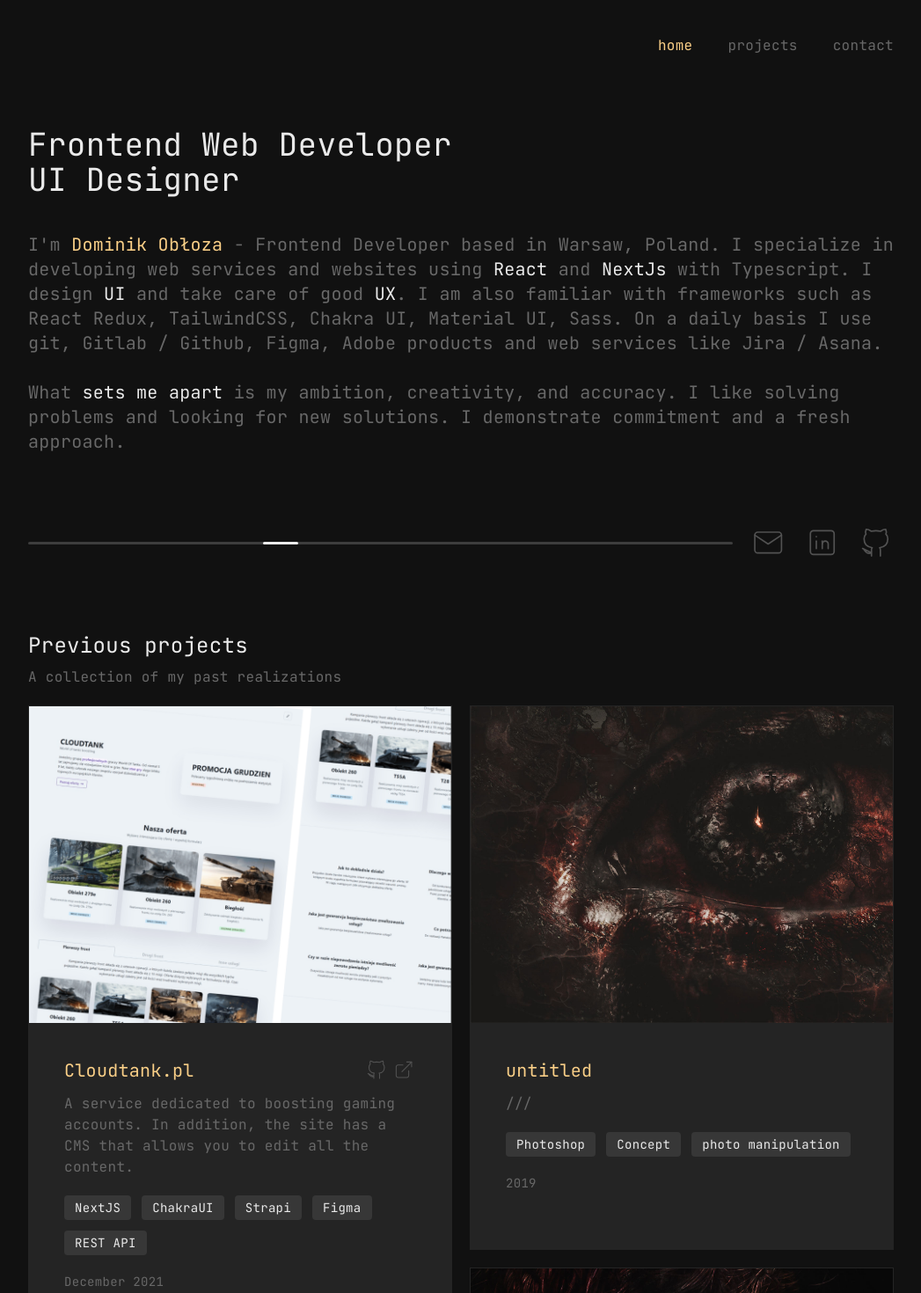
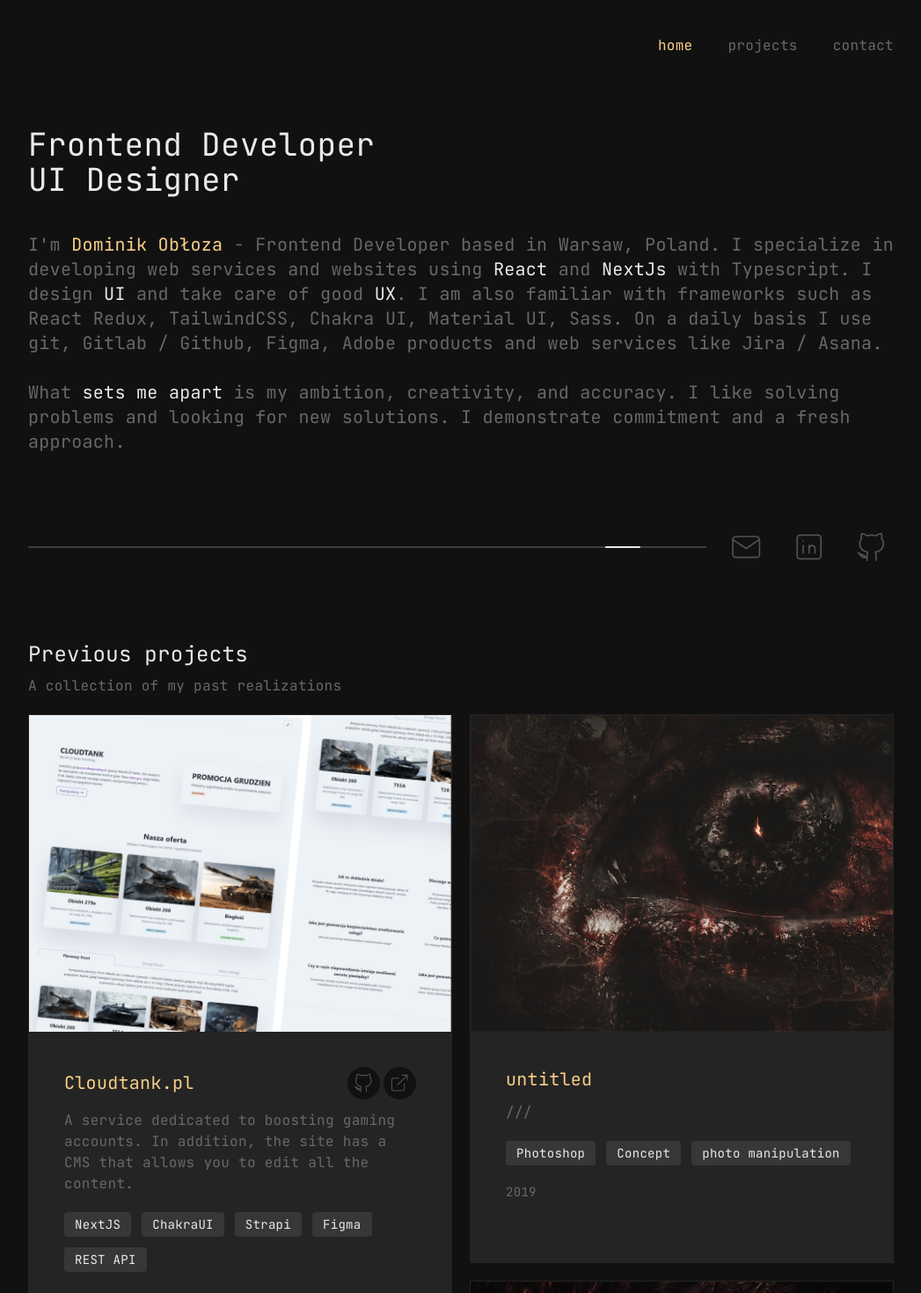
Before and after one commit to BLOCKYe/Portfolio-3.0, a Next.js app: page / in a window 1280 px wide. Shown: the top 1470 px of the page at 88% size, without its empty margins (116-1163 px from the left). Built offline with nearby package versions, Linux system fonts and the light colour scheme.

Commit message:
Add some animations

```diff
--- a/assets/styles/globals.css
+++ b/assets/styles/globals.css
@@ -31,6 +31,10 @@ a {
 
 .icon {
     min-width: 41px;
+    padding: 5px;
+    box-sizing: content-box;
+    background-color: #111111;
+    border-radius: 999px;
 }
 
 .icon g path {
@@ -48,3 +52,44 @@ a {
     background: #525252;
     color: #FACF87;
 }
+
+
+/* <--- ANIMATIONS ---> */
+.animation-fade-1 {
+    animation: fade .5s ease;
+}
+
+.animation-fade-2 {
+    animation: fade .7s ease;
+}
+
+.animation-fade-3 {
+    animation: fade 1s ease;
+}
+
+.animation-slide-infinite {
+    animation: slide-infinite 5s ease-out infinite;
+}
+
+@keyframes fade {
+    from {
+        opacity: 0;
+        transform: translateY(20px);
+    }
+
+    to {
+        opacity: 1;
+        transform: translateY(0);
+    }
+}
+
+@keyframes slide-infinite {
+    from {
+        transform: translateX(0);
+    }
+
+    to {
+        opacity: 1;
+        transform: translateX(100vw);
+    }
+}
--- a/components/common/Divider/DividerHorizontal.tsx
+++ b/components/common/Divider/DividerHorizontal.tsx
@@ -11,9 +11,8 @@ import React, {Component} from 'react';
 class DividerHorizontal extends Component {
     render() {
         return (
-            <div className="w-full h-[3px] bg-[#3D3D3D] rounded-full relative">
-                <div className={'absolute top-0 left-1/3 w-5 md:w-10 h-[3px] rounded-full ' +
-                    'bg-justWhite-light'} />
+            <div className="w-full h-[2px] bg-[#3D3D3D] rounded-full relative overflow-hidden">
+                <div className={'absolute top-0 left-[-50px] w-5 md:w-10 h-[2px] rounded-full bg-justWhite-light animation-slide-infinite'} />
             </div>
         );
     }
--- a/components/common/Footer/Footer.tsx
+++ b/components/common/Footer/Footer.tsx
@@ -11,7 +11,7 @@ import React, {Component} from 'react';
 class Footer extends Component {
     render() {
         return (
-            <div className={'text-center text-md mt-20'}>
+            <div className={'text-center text-sm md:text-md mt-20'}>
                 © 2022 Dominik Obłoza. All Rights Reserved.
             </div>
         );
--- a/components/common/Topbar/Topbar.tsx
+++ b/components/common/Topbar/Topbar.tsx
@@ -15,7 +15,7 @@ interface ITopbar {
 class Topbar extends Component<ITopbar, any> {
     render() {
         return (
-            <div className="flex justify-end gap-5 md:gap-10 text-justWhite-dark">
+            <div className="animation-fade-3 flex justify-end gap-5 md:gap-10 text-justWhite-dark">
                 <div className="text-extra-color">
                     home
                 </div>
--- a/components/home/PreviousProjects/Projects.tsx
+++ b/components/home/PreviousProjects/Projects.tsx
@@ -14,7 +14,7 @@ import test from '../../../pages/api/data.json'
 class Projects extends Component {
     render() {
         return (
-            <div>
+            <div className={'animation-fade-3'}>
                 {/* <--- Previous projects ---> */}
                 <div className="text-xl md:text-2xl mt-20">
                     Previous projects
--- a/components/home/ProjectCard/ProjectCard.tsx
+++ b/components/home/ProjectCard/ProjectCard.tsx
@@ -31,8 +31,7 @@ class ProjectCard extends Component<IProjectCard, any> {
 
     render() {
         return (
-            <div
-                className={'bg-justDark-light transition-all border-[1px] border-justDark-light hover:border-[1px] ' +
+            <div className={'bg-justDark-light transition-all border-[1px] border-justDark-light hover:border-[1px] ' +
                     'overflow-hidden group'}>
 
                 <img src={this.props.thumbnail} alt={this.props.title}
--- a/pages/api/data.json
+++ b/pages/api/data.json
@@ -3,8 +3,8 @@
     "title": "Cloudtank.pl",
     "desc": "A service dedicated to boosting gaming accounts. In addition, the site has a CMS that allows you to edit all the content.",
     "tags": ["NextJS", "ChakraUI", "Strapi", "Figma", "REST API"],
-    "githubLink": "https://cloud-tank.vercel.app/",
-    "websiteLink": "https://github.com/BLOCKYe/CloudTank",
+    "githubLink": "https://github.com/BLOCKYe/CloudTank",
+    "websiteLink": "https://cloud-tank.vercel.app/",
     "date": "December 2021",
     "category": "code",
     "id": 1,
--- a/pages/index.tsx
+++ b/pages/index.tsx
@@ -39,13 +39,13 @@ const Home: NextPage = () => {
 
 
                     {/* <--- Header ---> */}
-                    <div className="text-3xl md:text-4xl mt-20">
-                        Frontend Web Developer
+                    <div className="text-3xl md:text-4xl mt-10 md:mt-20 animation-fade-1">
+                        Frontend Developer
                         <br />
                         UI Designer
                     </div>
 
-                    <div className="mt-10 text-justWhite-dark text-lg md:text-xl">
+                    <div className="mt-10 text-justWhite-dark text-md md:text-xl animation-fade-2">
                         {/* eslint-disable-next-line react/no-unescaped-entities */}
                         I'm <span className={'text-extra-color'}>Dominik Obłoza</span> - Frontend Developer based in
                         Warsaw, Poland. I specialize in developing web services and websites using
@@ -66,7 +66,7 @@ const Home: NextPage = () => {
 
 
                     {/* <--- Socials ---> */}
-                    <div className="flex gap-3 md:gap-5 justify-end mt-20 items-center">
+                    <div className="flex gap-3 md:gap-5 justify-end mt-20 items-center animation-fade-3">
 
                         <DividerHorizontal />
 
```
